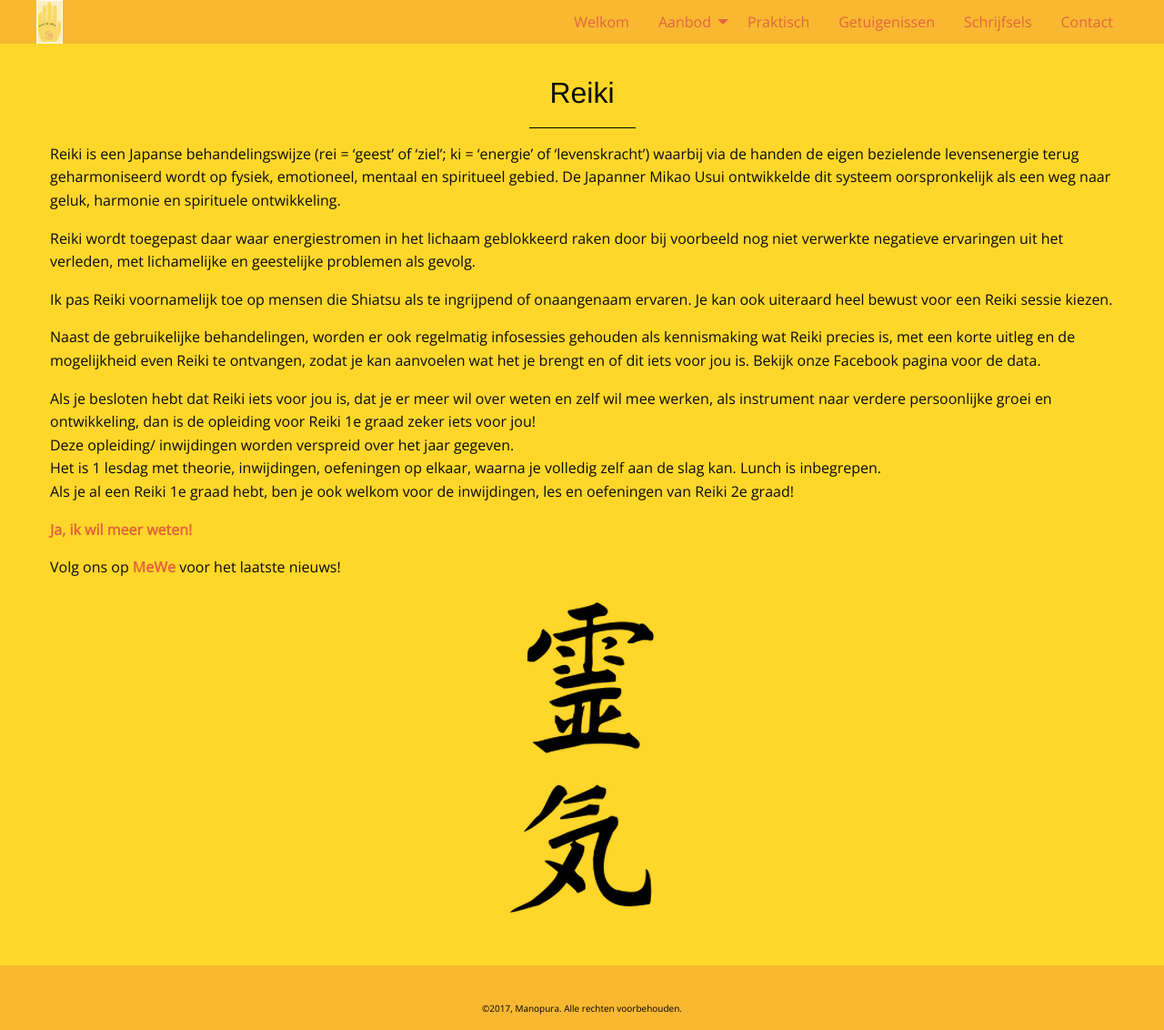
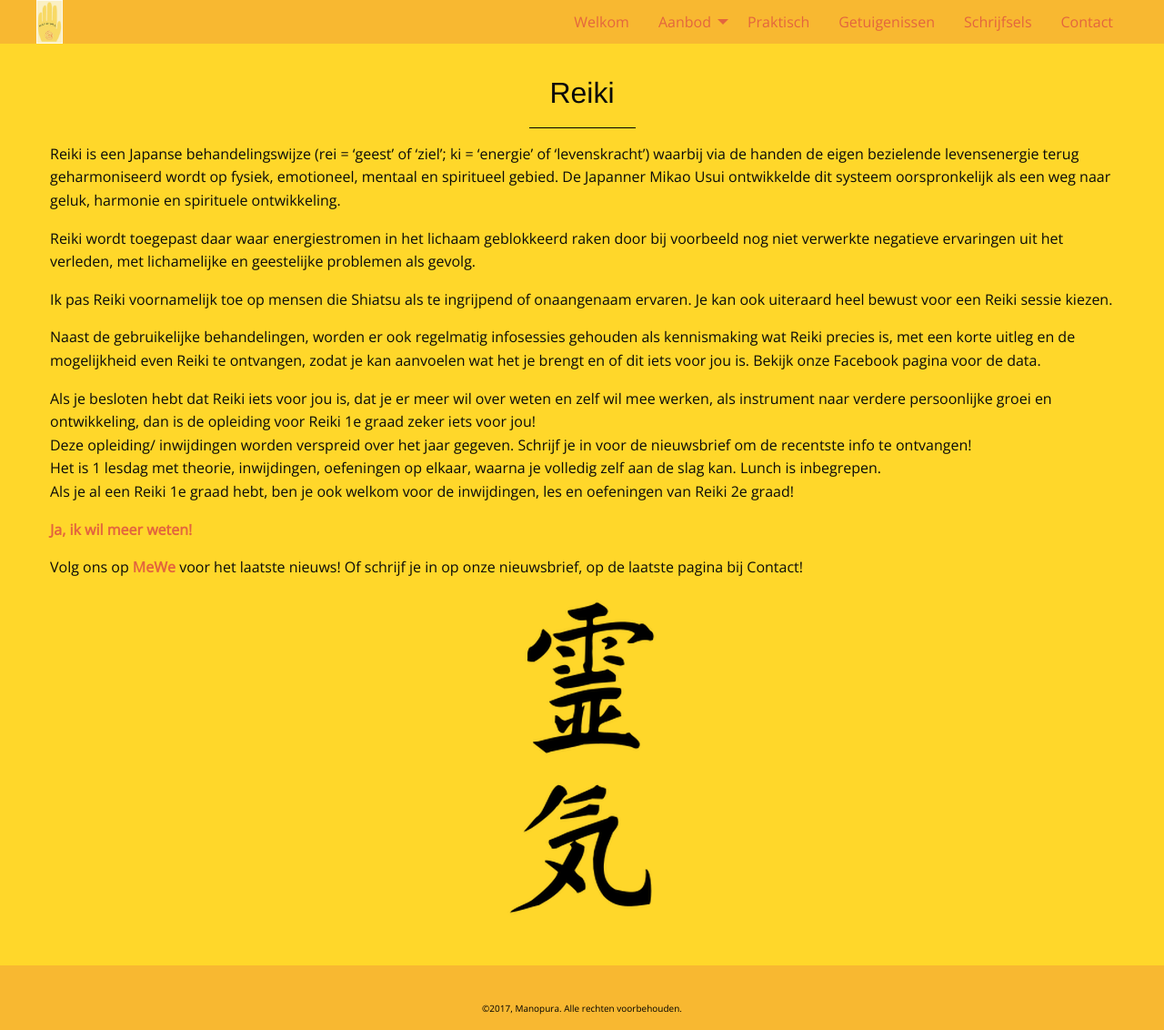
Before and after one commit to manopura/manopura.github.io, a Jekyll site: the page built from reiki.md, in a window 1280 px wide. Shown: the whole page at 91% size. Built offline with Jekyll 4.4.1, drawn with Linux system fonts in a browser that asks for light colours; nearby versions of some CDN libraries; our own code applies the rules of GitHub Pages for plain Markdown files.

Commit message:
Update reiki.md

```diff
--- a/reiki.md
+++ b/reiki.md
@@ -15,13 +15,13 @@
 Naast de gebruikelijke behandelingen, worden er ook regelmatig infosessies gehouden als kennismaking wat Reiki precies is, met een korte uitleg en de mogelijkheid even Reiki te ontvangen, zodat je kan aanvoelen wat het je brengt en of dit iets voor jou is. Bekijk onze Facebook pagina voor de data.
 
 Als je besloten hebt dat Reiki iets voor jou is, dat je er meer wil over weten en zelf wil mee werken, als instrument naar verdere persoonlijke groei en ontwikkeling, dan is de opleiding voor Reiki 1e graad zeker iets voor jou!
-Deze opleiding/ inwijdingen worden verspreid over het jaar gegeven.
+Deze opleiding/ inwijdingen worden verspreid over het jaar gegeven. Schrijf je in voor de nieuwsbrief om de recentste info te ontvangen!
 Het is 1 lesdag met theorie, inwijdingen, oefeningen op elkaar, waarna je volledig zelf aan de slag kan. Lunch is inbegrepen.
 Als je al een Reiki 1e graad hebt, ben je ook welkom voor de inwijdingen, les en oefeningen van Reiki 2e graad!
 
 
 [**Ja, ik wil meer weten!**](mailto:marian@manopura.be)
 
-Volg ons op [**MeWe**](https://mewe.com/p/manopura-komtotrust-mariandelathauwer) voor het laatste nieuws!
+Volg ons op [**MeWe**](https://mewe.com/p/manopura-komtotrust-mariandelathauwer) voor het laatste nieuws! Of schrijf je in op onze nieuwsbrief, op de laatste pagina bij Contact!
 
 ![reiki](images/reiki.png)
```
